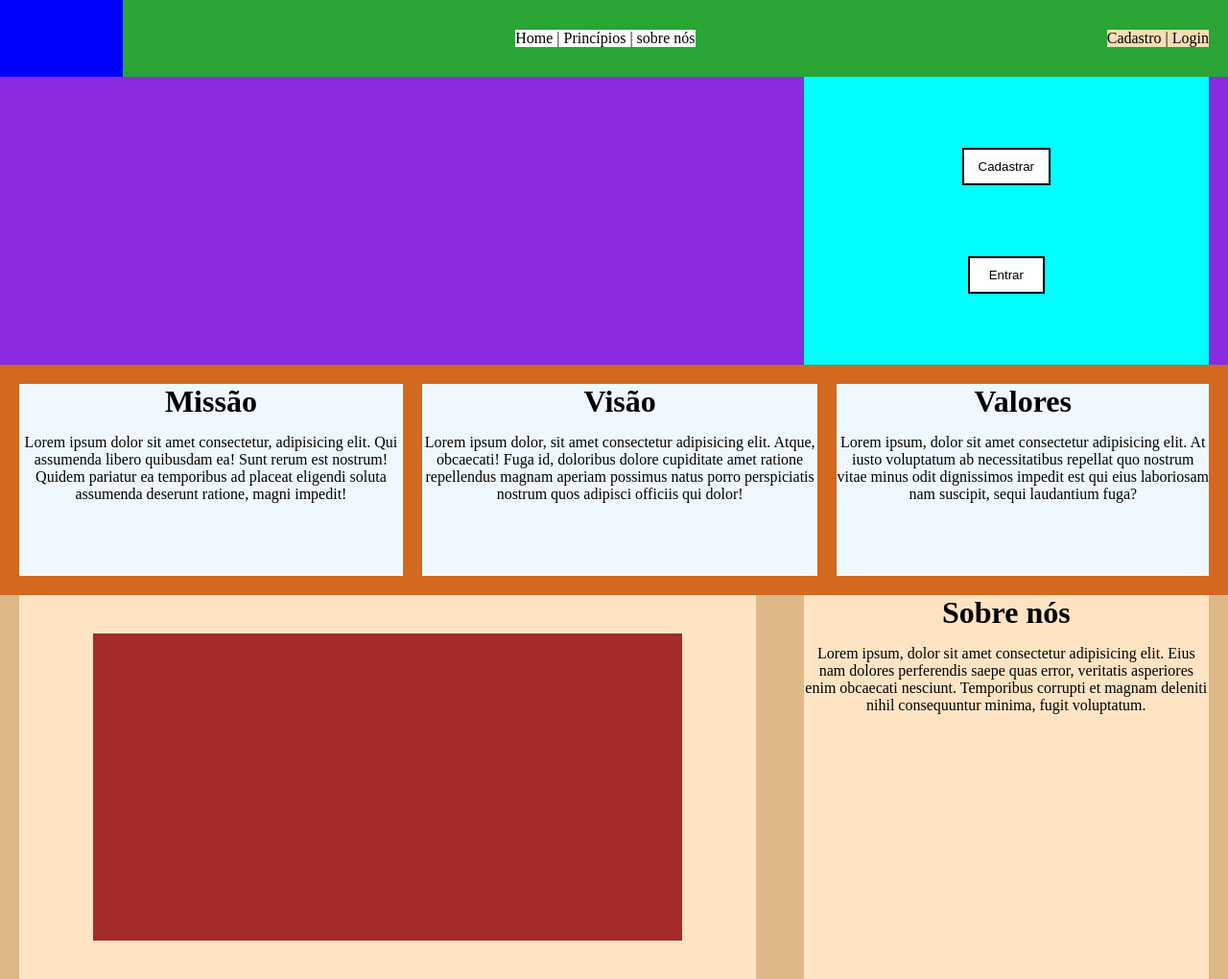
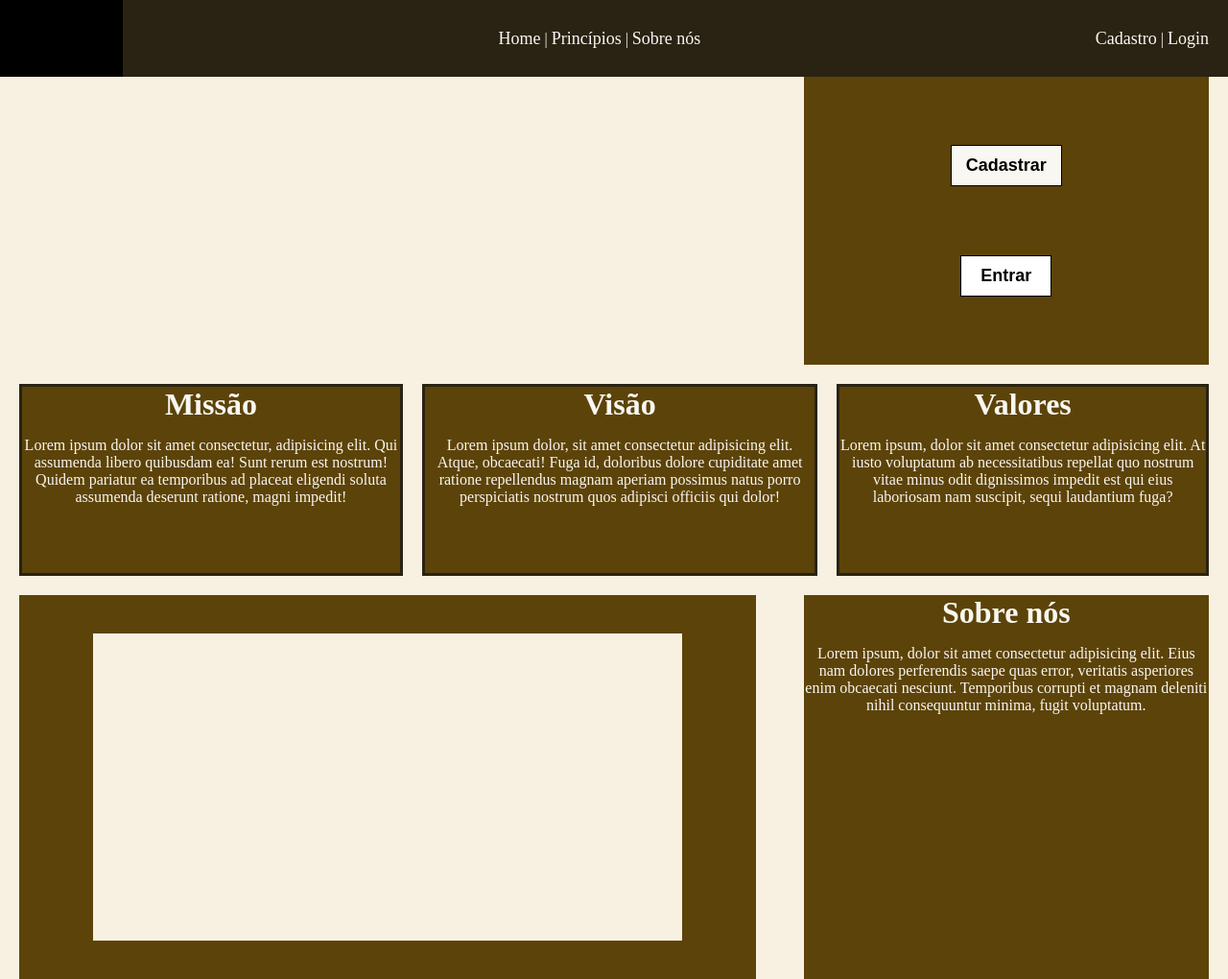
Before and after one commit to Samuel-sptech/Teoria-em-Compassos, a plain HTML site: page TCSite/public/index.html in a window 1280 px wide. Shown: the whole page at 96% size. Drawn offline with Linux system fonts and the light colour scheme.

Commit message:
Implementação de possíveis cores

```diff
--- a/TCSite/public/css/index.css
+++ b/TCSite/public/css/index.css
@@ -6,17 +6,30 @@
     text-decoration: none;
 }
 
+:root{
+    --site: #F8F1E2;
+    --element: #5C4309;
+    --textElement: #F9F7F2;
+    --title: #2A2313;
+}
+
 /* body{ */
 /* margin: 20px; */
 /* } */
 
 h1 {
     margin-bottom: 15px;
+    color: var(--textElement);
+}
+
+a{
+    color: var(--textElement);
+    font-size: large;
 }
 
 /*----------------------------------------- Barra de navegação -----------------------------------------*/
 .cont_pai_nav {
-    background-color: rgb(42, 165, 54);
+    background-color:var(--title);
     /* position: fixed; */
     display: flex;
     height: 80px;
@@ -26,19 +39,20 @@ h1 {
 }
 
 .cont_pai_nav .cont_filho_nav_esquerda {
-    background-color: blue;
+    background-color: black;
     width: 10%;
     height: 100%;
     justify-self: start;
 }
 
 .cont_pai_nav .cont_filho_nav_centro {
-    background-color: white;
+    color: var(--textElement);
+
 
 }
 
 .cont_pai_nav .cont_filho_nav_direita {
-    background-color: wheat;
+    color: var(--textElement);
     margin: 0px 20px;
 
 }
@@ -49,7 +63,7 @@ h1 {
 .cont_pai_home {
     display: flex;
     height: 300px;
-    background-color: blueviolet;
+    background-color: var(--site);
     align-items: center;
     justify-content: end;
     /* margin-top: 80px; */
@@ -57,7 +71,7 @@ h1 {
 }
 
 .cont_pai_home .cont_filho_home {
-    background-color: aqua;
+    background-color: var(--element);
     display: flex;
     flex-direction: column;
     align-items: center;
@@ -68,14 +82,16 @@ h1 {
 }
 
 .cont_pai_home .cont_filho_home #btn_cadastrar {
-    background-color: white;
+    background-color: var(--textElement);
     padding: 10px 15px 10px 15px;
     cursor: pointer;
-    border: 2px solid;
+    font-size: large;
+    border: solid 1px;
+    font-weight: bolder;
 }
 
 .cont_pai_home .cont_filho_home #btn_cadastrar:hover {
-    background-color: black;
+    background-color: var(--title);
     color: white;
 }
 
@@ -83,11 +99,14 @@ h1 {
     background-color: white;
     padding: 10px 20px 10px 20px;
     cursor: pointer;
-    border: 2px solid;
+    font-size: large;
+    border: solid 1px;
+    font-weight: bolder;
+
 }
 
 .cont_pai_home .cont_filho_home #btn_login:hover {
-    background-color: black;
+    background-color: var(--title);
     color: white;
 }
 
@@ -95,7 +114,7 @@ h1 {
 
 /*-----------------------------------------          MVV       -----------------------------------------*/
 .cont_pai_mvv {
-    background-color: chocolate;
+    background-color: var(--site);
     display: flex;
     padding: 20px;
     justify-content: space-evenly;
@@ -103,33 +122,39 @@ h1 {
 }
 
 .cont_pai_mvv .cont_filho_mvv_missao {
-    background-color: aliceblue;
+    background-color: var(--element);
     text-align: center;
+    color: var(--textElement);
+    border: solid 3px var(--title);
 }
 
 .cont_pai_mvv .cont_filho_mvv_visao {
-    background-color: aliceblue;
+    background-color: var(--element);
     text-align: center;
+    color: var(--textElement);
+    border: solid 3px var(--title);
     margin: 0px 20px;
 }
 
 .cont_pai_mvv .cont_filho_mvv_valor {
-    background-color: aliceblue;
+    background-color: var(--element);
     text-align: center;
+    color: var(--textElement);
+    border: solid 3px var(--title);
 }
 
 /*-----------------------------------------          MVV       -----------------------------------------*/
 
 /*-----------------------------------------      Sobre nós     -----------------------------------------*/
 .cont_pai_sobreN {
-    background-color: burlywood;
+    background-color: var(--site);
     display: flex;
     height: 400px;
     justify-content: space-between;
 }
 
 .cont_pai_sobreN .cont_filho_sobreN_esquerda {
-    background-color: bisque;
+    background-color: var(--element);
     width: 60%;
     margin-left: 20px;
     display: flex;
@@ -138,14 +163,15 @@ h1 {
 }
 
 .cont_pai_sobreN .cont_filho_sobreN_direita {
-    background-color: bisque;
+    background-color: var(--element);
     width: 33%;
     margin-right: 20px;
     text-align: center;
+    color: var(--textElement);
 }
 
 .cont_pai_sobreN .cont_filho_sobreN_esquerda .cont_filho_sobreN_foto {
-    background-color: brown;
+    background-color: var(--site);
     width: 80%;
     height: 80%;
 }
--- a/TCSite/public/index.html
+++ b/TCSite/public/index.html
@@ -23,7 +23,7 @@
                 |
                 <a href="#MVV">Princípios</a>
                 |
-                <a href="#sobreN">sobre nós</a>
+                <a href="#sobreN">Sobre nós</a>
             </div>
 
             <div class="cont_filho_nav_direita"> <!--DIREITA-->
```
Also changed, not shown: TCSite/public/cadastrar.html (+1 -1 lines), TCSite/public/css/cadastrar.css (+20 -16 lines), TCSite/public/css/login.css (+23 -19 lines), TCSite/public/login.html (+2 -2 lines).
